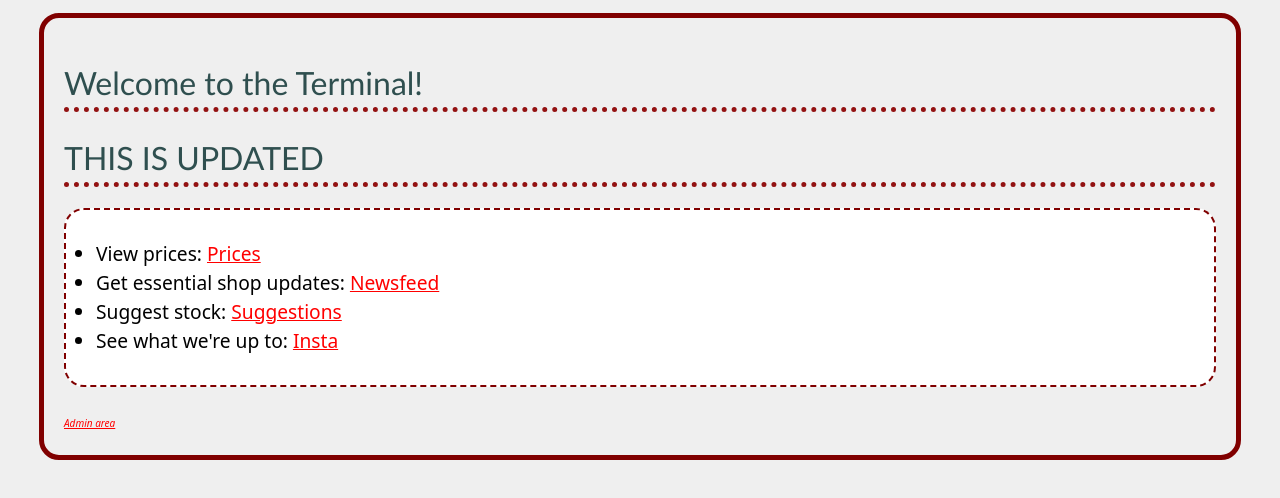
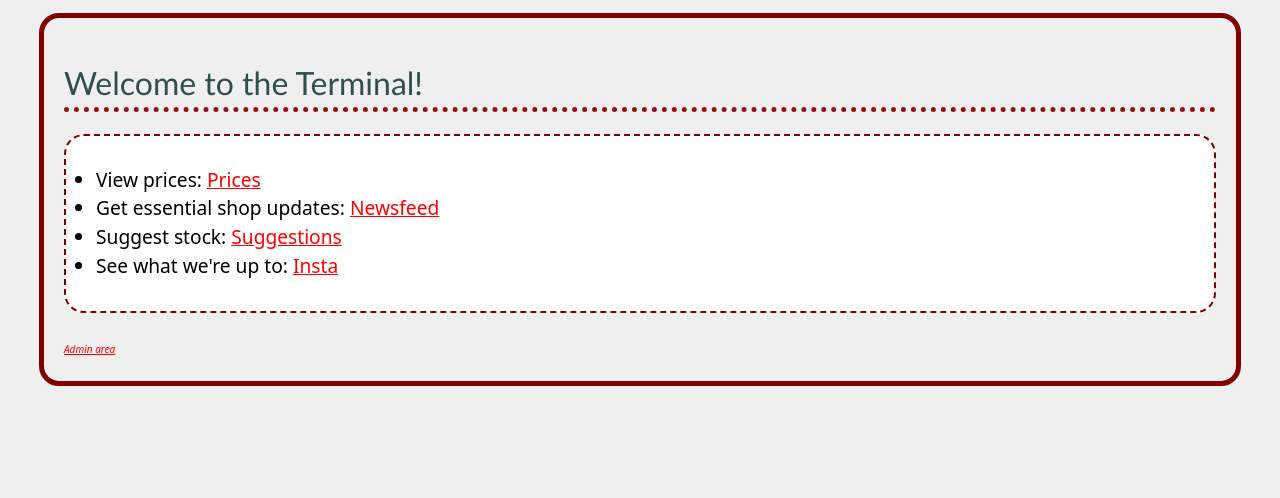
Before and after one commit to bethLacy/TerminalWebsite, a plain HTML site: page index.html in a window 1280 px wide. Drawn offline with Linux system fonts and the light colour scheme.

Commit message:
at this point i will try literally anything

```diff
--- a/index.html
+++ b/index.html
@@ -2,7 +2,7 @@
 
 <html>
     <head>
-        <meta charset="utf-8">
+        <meta name="viewport" content="width=device-width, initial-scale=1.0, shrink-to-fit=no" charset="utf-8">
 
         <title>The Terminal: Home</title>
 
@@ -17,7 +17,6 @@
     <body>
 
         <h1>Welcome to the Terminal!</h1>
-        <h1>THIS IS UPDATED</h1>
         <ul>
             <li>View prices: <a href = "prices.html">Prices</a></li>
             <li>Get essential shop updates: <a href = "news.html">Newsfeed</a></li>
```
